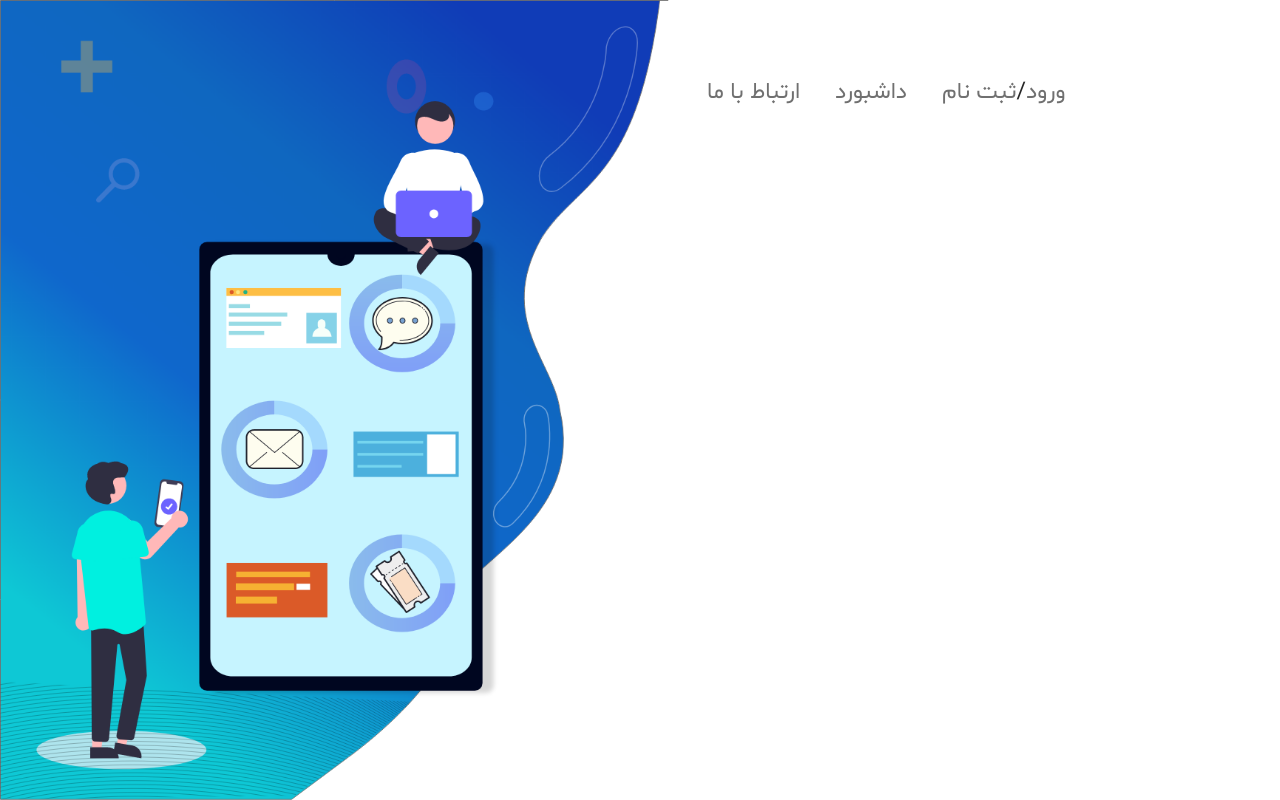
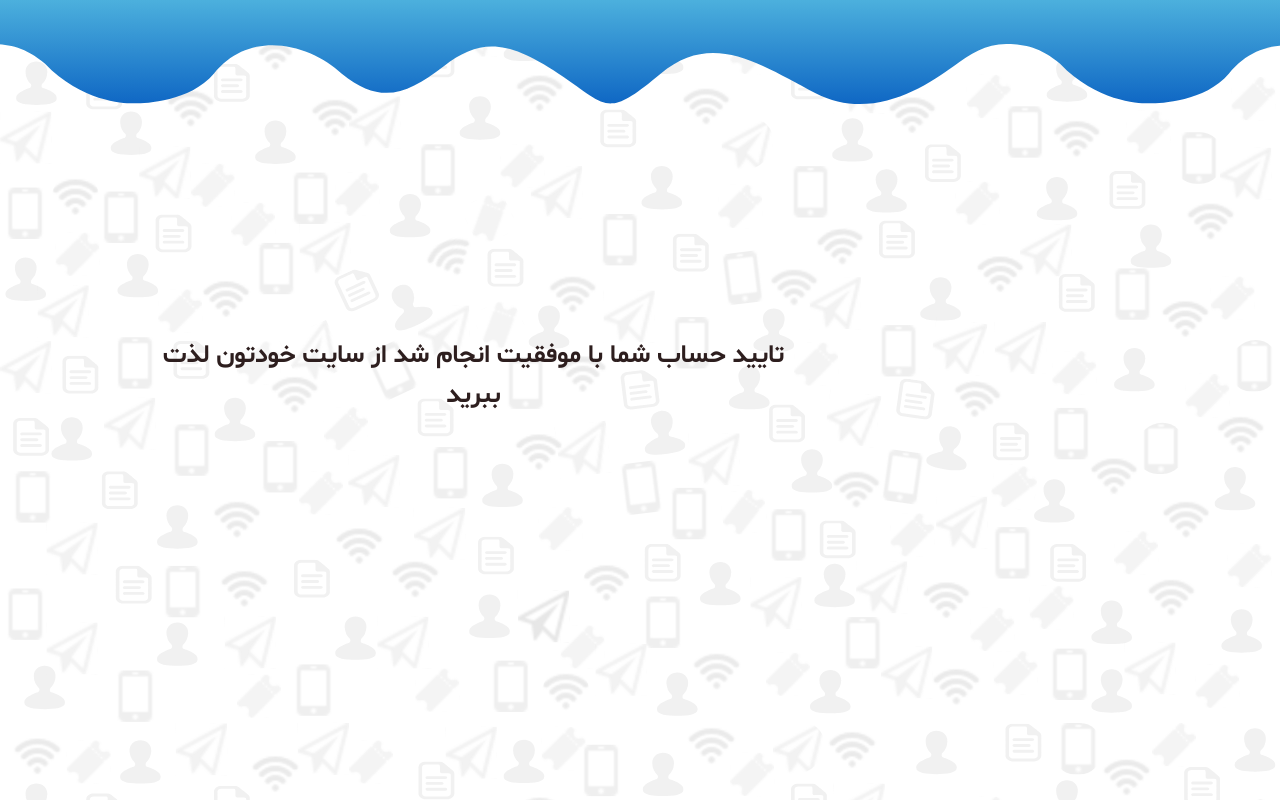
Before and after one commit to zahra-m-27/TicksySPA, a React (Create React App) app: page /confirm-email in a window 1280 px wide. Built offline with nearby package versions, Linux system fonts and the light colour scheme.

Commit message:
Fix compile error

```diff
--- a/src/app/App.tsx
+++ b/src/app/App.tsx
@@ -9,7 +9,7 @@ export default function App() {
     <Router>
       <Switch>
         <Route
-          path="/(sign-in|sign-up|forgot-password|change-password)"
+          path="/(sign-in|sign-up|forgot-password|change-password|confirm-email)"
           component={Authorization}
         />
         <Route path="/404" component={NotFound} />
--- a/src/app/Pages/Authorization/ConfirmEmail/index.tsx
+++ b/src/app/Pages/Authorization/ConfirmEmail/index.tsx
@@ -1,19 +1,16 @@
 import React from "react";
 import styles from "./styles.module.scss";
-import ConfirmEmailInputBox from "./Components/ConfirmEmailInputBox";
-import {Link} from "react-router-dom";
+import { Link } from "react-router-dom";
 
 export default function ConfirmEmailPage() {
   return (
     <div className={styles.container}>
       <div className={styles.message_box}>
-                <p className={styles.message}>تایید حساب شما با موفقیت انجام شد از سایت خودتون لذت ببرید</p>
+        <p className={styles.message}>
+          تایید حساب شما با موفقیت انجام شد از سایت خودتون لذت ببرید
+        </p>
       </div>
-            <Link
-                to="../../../home/styles.module.scss">
-                صفحه اصلی
-            </Link>
-            <ConfirmEmailInputBox className={styles.input_box_container} />
+      <Link to="">صفحه اصلی</Link>
     </div>
   );
 }
--- a/src/app/Pages/Authorization/index.tsx
+++ b/src/app/Pages/Authorization/index.tsx
@@ -1,10 +1,10 @@
 import React from "react";
 import SignInPage from "./SignIn";
 import SignUpPage from "./SignUp";
+import styles from "./styles.module.scss";
+import ConfirmEmailPage from "./ConfirmEmail";
 import ForgotPasswordPage from "./ForgotPassword";
 import ChangePasswordPage from "./ChangePassword";
-import ConfirmEmailpage from "./Components/ConfirmEmailInputBox";
-import styles from "./styles.module.scss";
 import { BrowserRouter as Router, Switch, Route } from "react-router-dom";
 
 export default function Authorization() {
@@ -16,9 +16,9 @@ export default function Authorization() {
         <Switch>
           <Route path="/sign-in" component={SignInPage} />
           <Route path="/sign-up" component={SignUpPage} />
+          <Route path="/confirm-email" component={ConfirmEmailPage} />
           <Route path="/forgot-password" component={ForgotPasswordPage} />
           <Route path="/change-password" component={ChangePasswordPage} />
-          <Route path="/confirm-email" component={ConfirmEmailPage} />
         </Switch>
       </Router>
     </div>
```
Also changed, not shown: src/app/Pages/Authorization/ConfirmEmail/Component/ConfirmEmailInputBox/index.tsx (deleted), src/app/Pages/Authorization/ConfirmEmail/Component/ConfirmEmailInputBox/styles.module.scss (deleted). Lines whose indentation alone changed are shown as unchanged.
